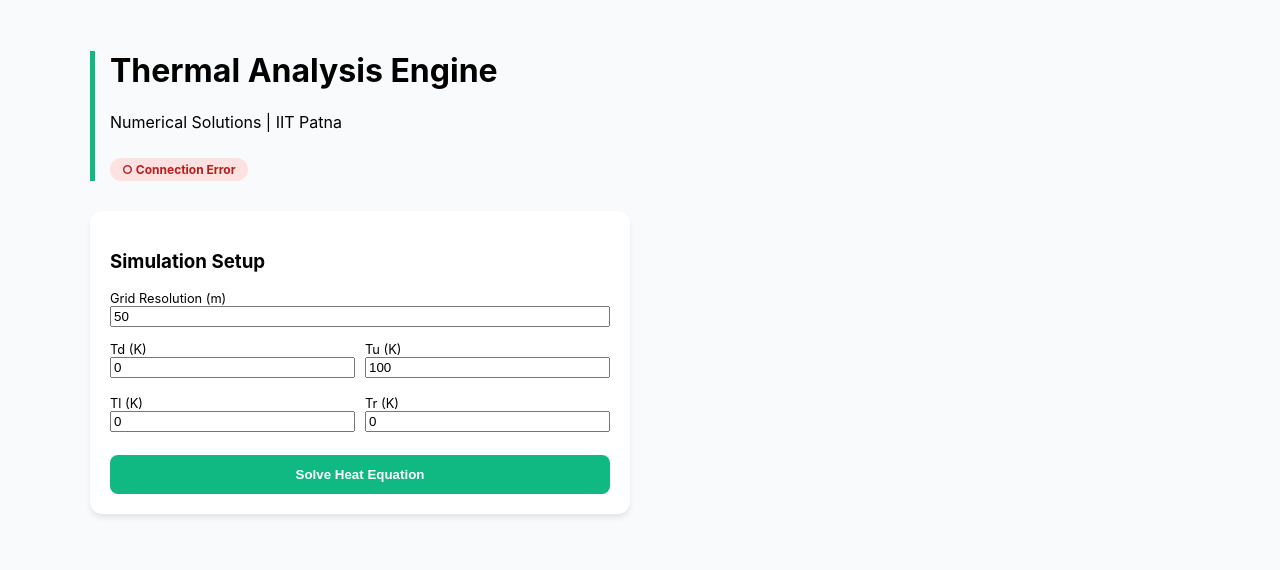
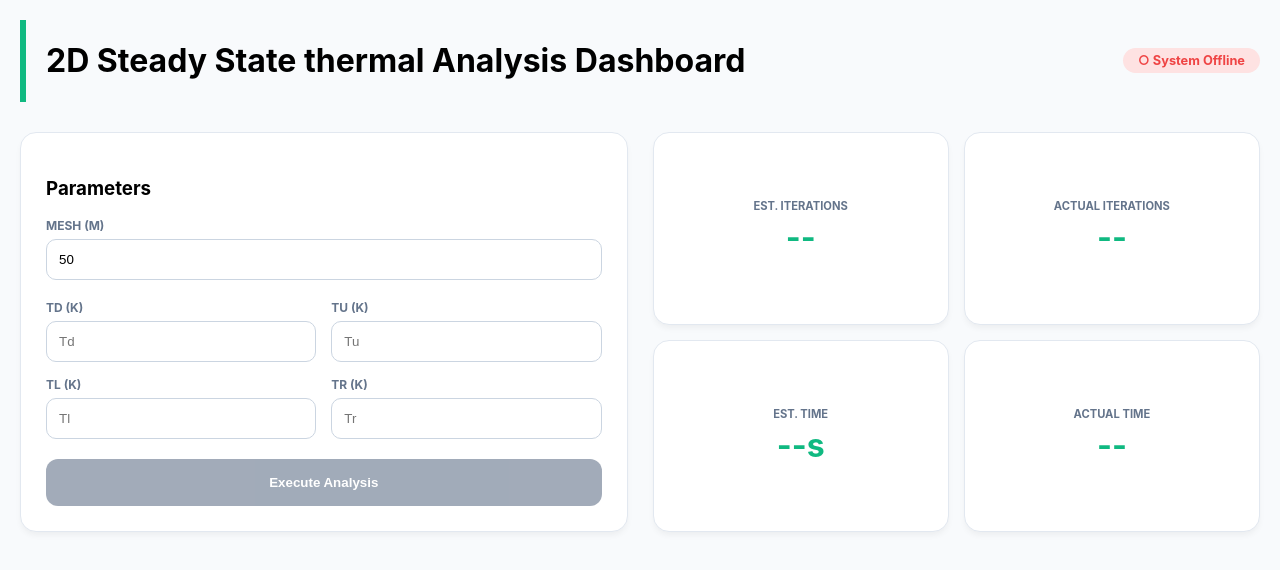
Before and after one commit to SAUBHAGYA-207/HMT_FDF, a React app in the folder frontend/: page / in a window 1280 px wide. Shown: the top 570 px of the page. Built offline with nearby package versions, Linux system fonts and the light colour scheme; no server answers; the HTML template or start-up script is replaced by a standard one.

Commit message:
ui improved and database connected properly

```diff
--- a/frontend/src/App.css
+++ b/frontend/src/App.css
@@ -1,13 +1,110 @@
-:root { --primary: #10b981; --dark: #0f172a; --bg: #f8fafc; }
-body { margin: 0; font-family: 'Inter', sans-serif; background: var(--bg); }
-.dashboard-container { max-width: 1100px; margin: 0 auto; padding: 30px; }
-.header { border-left: 5px solid var(--primary); padding-left: 15px; margin-bottom: 30px; }
-.status-pill { display: inline-block; padding: 4px 12px; border-radius: 20px; font-size: 0.75rem; font-weight: bold; margin-top: 10px; }
-.status-pill.online { background: #dcfce7; color: #15803d; }
-.status-pill.offline { background: #fee2e2; color: #b91c1c; }
-.top-section-grid { display: grid; grid-template-columns: 1fr 1fr; gap: 20px; }
-.card { background: white; padding: 20px; border-radius: 12px; box-shadow: 0 4px 6px -1px rgba(0,0,0,0.1); }
-.boundary-grid { display: grid; grid-template-columns: 1fr 1fr; gap: 10px; margin: 15px 0; }
-.input-group { display: flex; flex-direction: column; font-size: 0.8rem; margin-bottom: 8px; }
-.btn-exec { width: 100%; padding: 12px; background: var(--primary); color: white; border: none; border-radius: 8px; font-weight: bold; cursor: pointer; }
-.plot-grid { display: flex; justify-content: center; gap: 20px; margin-top: 30px; flex-wrap: wrap; }
+:root { --primary: #10b981; --dark: #0f172a; --slate: #64748b; --bg: #f8fafc; --danger: #ef4444;}
+body { background: var(--bg); font-family: 'Inter', sans-serif; margin: 0; padding: 20px; }
+.dashboard { max-width: 1400px; margin: 0 auto; }
+
+.header { border-left: 6px solid var(--primary); padding-left: 20px; margin-bottom: 30px; display: flex; justify-content: space-between; align-items: center; }
+.status-badge { padding: 5px 15px; border-radius: 20px; font-weight: bold; font-size: 0.8rem; }
+.status-badge.online { background: #dcfce7; color: #15803d; }
+.status-badge.offline { background: #fee2e2; color: var(--danger); }
+.status-badge.checking { background: #f1f5f9; color: var(--slate); }
+
+.top-row { display: grid; grid-template-columns: 1fr 1fr; gap: 25px; margin-bottom: 25px; }
+.card { background: white; padding: 25px; border-radius: 16px; border: 1px solid #e2e8f0; box-shadow: 0 4px 6px -1px rgba(0,0,0,0.05); }
+
+.boundary-inputs { display: grid; grid-template-columns: 1fr 1fr; gap: 15px; margin: 20px 0; }
+.input-group label { display: block; font-size: 0.75rem; font-weight: bold; color: var(--slate); margin-bottom: 6px; text-transform: uppercase; }
+.input-group input { width: 100%; padding: 12px; border: 1px solid #cbd5e1; border-radius: 10px; box-sizing: border-box; }
+
+.execute-btn { width: 100%; padding: 16px; background: var(--primary); color: white; border: none; border-radius: 12px; font-weight: 800; cursor: pointer; transition: 0.2s; }
+.execute-btn:disabled { background: var(--slate); cursor: not-allowed; opacity: 0.6; }
+
+.metrics-container { display: grid; grid-template-columns: 1fr 1fr; gap: 15px; }
+.metric-box { text-align: center; display: flex; flex-direction: column; justify-content: center; }
+.metric-box span { font-size: 0.7rem; color: var(--slate); font-weight: bold; text-transform: uppercase; }
+.metric-box strong { font-size: 2rem; color: var(--primary); display: block; margin-top: 5px; }
+
+.plot-row { display: flex; gap: 25px; margin-bottom: 25px; justify-content: center; flex-wrap: wrap;}
+.heatmap-container { text-align: center; margin-bottom: 15px;}
+.heatmap-container h4 { color: var(--slate); margin-bottom: 10px;}
+
+.bottom-row { display: grid; grid-template-columns: 1fr 1.5fr; gap: 25px; }
+
+.probe-inputs { display: flex; gap: 12px; margin: 15px 0; }
+.probe-inputs input { width: 80px; padding: 10px; border-radius: 8px; border: 1px solid #ddd; }
+.probe-inputs button { background: var(--dark); color: white; border: none; padding: 10px 20px; border-radius: 8px; cursor: pointer; }
+.acc-text { border-top: 1px solid #eee; padding-top: 10px; margin-top: 15px; font-size: 1.1rem; }
+
+.small-plots { display: flex; gap: 10px; }
+.loader-bar { height: 6px; background: #f1f5f9; border-radius: 3px; margin-top: 15px; overflow: hidden; }
+.loader-bar .fill { height: 100%; background: var(--primary); transition: width 0.3s ease; }
+.fade-in { animation: fadeIn 0.8s ease-out forwards; }
+@keyframes fadeIn { from { opacity: 0; transform: translateY(10px); } to { opacity: 1; transform: translateY(0); } }
+.probe-card {
+  display: flex;
+  flex-direction: column;
+  gap: 15px;
+}
+
+.probe-inputs {
+  display: grid;
+  grid-template-columns: 1fr 1fr auto;
+  gap: 12px;
+  align-items: flex-end;
+}
+
+.probe-inputs input {
+  width: 100%;
+  padding: 12px;
+  border: 1px solid #e2e8f0;
+  border-radius: 8px;
+  background: #f8fafc;
+  font-family: 'Inter', sans-serif;
+  transition: border-color 0.2s;
+}
+
+.probe-inputs input:focus {
+  border-color: var(--primary);
+  outline: none;
+}
+
+.probe-inputs button {
+  padding: 12px 24px;
+  background: var(--dark);
+  color: white;
+  border-radius: 8px;
+  font-weight: 600;
+  cursor: pointer;
+  transition: opacity 0.2s;
+}
+
+.probe-inputs button:hover {
+  opacity: 0.9;
+}
+
+.probe-results {
+  margin-top: 10px;
+  padding: 15px;
+  background: #f1f5f9;
+  border-radius: 10px;
+  border-left: 4px solid var(--primary);
+}
+
+.probe-results p {
+  margin: 5px 0;
+  font-size: 0.95rem;
+  color: var(--slate);
+  display: flex;
+  justify-content: space-between;
+}
+
+.acc-text {
+  margin-top: 10px !important;
+  padding-top: 10px;
+  border-top: 1px solid #e2e8f0;
+  font-size: 1.1rem !important;
+  color: var(--dark) !important;
+}
+
+.acc-text strong {
+  color: var(--primary);
+}
--- a/frontend/src/App.jsx
+++ b/frontend/src/App.jsx
@@ -4,93 +4,222 @@ import Plot from 'react-plotly.js';
 import './App.css';
 
 function App() {
-  const [params, setParams] = useState({ m: 50, Tu: 100, Td: 0, Tl: 0, Tr: 0 });
+  const [params, setParams] = useState({ m: 50, Tu: 25, Td: 25, Tl: 25, Tr: 25 });
   const [results, setResults] = useState(null);
   const [loading, setLoading] = useState(false);
   const [progress, setProgress] = useState(0);
-  const [status, setStatus] = useState('checking');
+  const [status, setStatus] = useState('checking'); // Dynamic status
   const [regData, setRegData] = useState(null);
+  const [prediction, setPrediction] = useState({ iters: '--', time: '--' });
   const [query, setQuery] = useState({ x: 0, y: 0 });
   const [queryResult, setQueryResult] = useState(null);
 
-  const API_BASE_URL = import.meta.env.VITE_API_BASE_URL || 'http://localhost:8000';
+  const API = import.meta.env.VITE_API_BASE_URL || 'http://localhost:8000';
 
   useEffect(() => {
-    const init = async () => {
+    const checkBackend = async () => {
       try {
-        const res = await axios.get(`${API_BASE_URL}/api/health`);
-        setStatus(res.data.status === 'online' ? 'online' : 'offline');
-        const r = await axios.get(`${API_BASE_URL}/api/regression`);
-        if(!r.data.error) setRegData(r.data);
-      } catch { setStatus('offline'); }
+        const res = await axios.get(`${API}/api/health`);
+        if (res.data.status === 'online') {
+          setStatus('online');
+          fetchReg();
+        } else {
+          setStatus('offline');
+        }
+      } catch (e) {
+        setStatus('offline');
+      }
     };
-    init();
-  }, [API_BASE_URL]);
+    checkBackend();
+  }, [API]);
 
-  const runSimulation = async () => {
+  const fetchReg = async () => {
+    try { const r = await axios.get(`${API}/api/regression`); if(!r.data.error) setRegData(r.data); } catch(e){}
+  };
+
+  const solve = async () => {
+    if (regData?.coeffs) {
+      const { iter_m, iter_c, time_coeffs, time_c } = regData.coeffs;
+      const m = params.m;
+      setPrediction({ iters: Math.round(iter_m*m + iter_c), time: (time_c + time_coeffs[1]*m + time_coeffs[2]*m**2 + time_coeffs[3]*m**3).toFixed(4) });
+    }
     setLoading(true); setProgress(0); setResults(null);
-    const poll = setInterval(async () => {
-      const res = await axios.get(`${API_BASE_URL}/api/progress`);
-      setProgress(res.data.progress);
-    }, 300);
+    const p = setInterval(async () => {
+        try { const r = await axios.get(`${API}/api/progress`); setProgress(r.data.progress); } catch(e){}
+    }, 250);
     try {
-      const res = await axios.post(`${API_BASE_URL}/api/calculate`, params);
-      setResults(res.data);
-      clearInterval(poll); setProgress(100);
-    } catch { clearInterval(poll); }
+      const res = await axios.post(`${API}/api/calculate`, params);
+      setResults(res.data); clearInterval(p); setProgress(100); fetchReg();
+    } catch (e) { clearInterval(p); }
     setLoading(false);
   };
 
-  const handleQuery = () => {
-    if (!results) return;
-    const { x, y } = query; const m = params.m;
-    const fdmVal = results.fdm[m - Math.round(y)][Math.round(x)];
-    const anaVal = results.analytic[m - Math.round(y)][Math.round(x)];
-    setQueryResult({ fdm: fdmVal.toFixed(2), ana: anaVal.toFixed(2) });
+  const probe = () => {
+    if(!results) return;
+    const {x, y} = query; const m = params.m;
+    if(x < 0 || x > m || y < 0 || y > m) return alert("Out of bounds!");
+    const f = results.fdm[m-y][x]; const a = results.analytic[m-y][x];
+    const acc = 100 * (1 - Math.abs(f-a)/Math.max(a,1));
+    setQueryResult({ f: f.toFixed(3), a: a.toFixed(3), acc: acc.toFixed(3) });
   };
 
+  const squareLayout = (title) => ({
+    title: title, width: 500, height: 500,
+    xaxis: { constrain: 'domain', title: 'X-axis' },
+    yaxis: { scaleanchor: 'x', scaleratio: 1, title: 'Y-axis' },
+    margin: { l: 60, r: 40, t: 50, b: 60 },
+  });
+
   return (
-    <div className="dashboard-container">
+    <div className="dashboard">
       <div className="header">
-        <h1>Thermal Analysis Engine</h1>
-        <p>Numerical Solutions | IIT Patna</p>
-        <div className={`status-pill ${status}`}>
-          {status === 'online' ? '● System Connected' : '○ Connection Error'}
+        <h1>2D Steady State thermal Analysis Dashboard</h1>
+        <div className={`status-badge ${status}`}>
+          {status === 'online' ? '● System Online' : status === 'offline' ? '○ System Offline' : '◌ Checking...'}
         </div>
       </div>
 
-      <div className="top-section-grid">
-        <div className="card">
-          <h3>Simulation Setup</h3>
-          <div className="input-group"><label>Grid Resolution (m)</label><input type="number" value={params.m} onChange={(e)=>setParams({...params, m: Number(e.target.value)})} /></div>
-          <div className="boundary-grid">
+      <div className="top-row">
+        <div className="card config-panel">
+          <h3>Parameters</h3>
+          <div className="input-group">
+            <label>Mesh (m)</label>
+            <input type="number" value={params.m} onChange={e=>setParams({...params, m:Number(e.target.value)})} />
+          </div>
+          <div className="boundary-inputs">
             {['Td','Tu','Tl','Tr'].map(k => (
-              <div key={k} className="input-group"><label>{k} (K)</label><input type="number" value={params[k]} onChange={(e)=>setParams({...params, [k]: Number(e.target.value)})} /></div>
+              <div key={k} className="input-group">
+                <label>{k} (K)</label>
+                <input type="number" placeholder={k} onChange={e=>setParams({...params, [k]:Number(e.target.value)})} />
+              </div>
             ))}
           </div>
-          <button className="btn-exec" onClick={runSimulation} disabled={loading}>{loading ? `Solving (${progress}%)` : 'Solve Heat Equation'}</button>
+          <button className="execute-btn" onClick={solve} disabled={loading || status === 'offline'}>
+            {loading ? `Solving ${progress}%` : 'Execute Analysis'}
+          </button>
+          {loading && <div className="loader-bar"><div className="fill" style={{width: `${progress}%`}}></div></div>}
         </div>
 
-        {results && (
-          <div className="card query-container">
-            <h3>Coordinate Query</h3>
-            <div className="query-inputs">
-              <input type="number" placeholder="x" onChange={(e)=>setQuery({...query, x:Number(e.target.value)})}/>
-              <input type="number" placeholder="y" onChange={(e)=>setQuery({...query, y:Number(e.target.value)})}/>
-              <button onClick={handleQuery}>Get Temp</button>
-            </div>
-            {queryResult && <div className="query-results"><strong>Numerical: {queryResult.fdm}K</strong> | <strong>Analytical: {queryResult.ana}K</strong></div>}
-          </div>
-        )}
+        <div className="metrics-container">
+          <div className="card metric-box"><span>Est. Iterations</span><strong>{prediction.iters}</strong></div>
+          <div className="card metric-box"><span>Actual Iterations</span><strong>{results?.iters || '--'}</strong></div>
+          <div className="card metric-box"><span>Est. Time</span><strong>{prediction.time}s</strong></div>
+          <div className="card metric-box"><span>Actual Time</span><strong>{results ? results.time.toFixed(4)+'s' : '--'}</strong></div>
+        </div>
       </div>
 
       {results && (
-        <div className="plot-grid">
-          <Plot data={[{ z: results.fdm, type: 'heatmap', colorscale: 'Jet' }]} layout={{ title: 'SOR Numerical', width: 450, height: 400 }} />
-          <Plot data={[{ z: results.analytic, type: 'heatmap', colorscale: 'Jet' }]} layout={{ title: 'Fourier Analytical', width: 450, height: 400 }} />
+        <div className="results-area fade-in">
+          <div className="card plot-row">
+            <div className="heatmap-container">
+                <h4>Numerical Solution (FDM)</h4>
+                <Plot data={[{z:results.fdm, type:'heatmap', colorscale:'Jet'}]} layout={squareLayout('')} />
+            </div>
+            <div className="heatmap-container">
+                <h4>Analytical Solution (Fourier)</h4>
+                <Plot data={[{z:results.analytic, type:'heatmap', colorscale:'Jet'}]} layout={squareLayout('')} />
+            </div>
+          </div>
+
+          <div className="bottom-row">
+            <div className="card probe-card">
+              <h3>Coordinate Precision Probe</h3>
+              <div className="probe-inputs">
+                <div className="input-group">
+                  <label style={{fontSize: '0.7rem', fontWeight: 'bold', color: '#64748b', display: 'block', marginBottom: '4px'}}>X-COORDINATE</label>
+                  <input type="number" placeholder="0" onChange={e=>setQuery({...query, x:Number(e.target.value)})}/>
+                </div>
+                <div className="input-group">
+                  <label style={{fontSize: '0.7rem', fontWeight: 'bold', color: '#64748b', display: 'block', marginBottom: '4px'}}>Y-COORDINATE</label>
+                  <input type="number" placeholder="0" onChange={e=>setQuery({...query, y:Number(e.target.value)})}/>
+                </div>
+                <button onClick={probe}>Run Query</button>
+              </div>
+
+              {queryResult && (
+                <div className="probe-results fade-in">
+                  <p>
+                    <span>Numerical (FDM):</span>
+                    <strong>{queryResult.f} K</strong>
+                  </p>
+                  <p>
+                    <span>Analytical (Fourier):</span>
+                    <strong>{queryResult.a} K</strong>
+                  </p>
+                  <p className="acc-text">
+                    <span>Point Accuracy:</span>
+                    <strong>{queryResult.acc}%</strong>
+                  </p>
+                </div>
+              )}
+            </div>
+
+<div className="card regression-card">
+  <h3>Historical Performance Scatter</h3>
+  <div className="small-plots" style={{ display: 'flex', gap: '20px', justifyContent: 'center' }}>
+
+    {/* Plot 1: Iterations Scatter */}
+    <Plot
+      data={[
+        {
+          x: regData?.m_values,
+          y: regData?.iter_values,
+          mode: 'markers',
+          name: 'Past Runs',
+          marker: {color: '#10b981', size: 8, opacity: 0.6}
+        },
+        {
+          x: [params.m],
+          y: [results.iters],
+          mode: 'markers',
+          name: 'Current',
+          marker: {color: '#ef4444', size: 12, symbol: 'diamond'}
+        }
+      ]}
+      layout={{
+        width: 420, height: 350,
+        title: '<b>Iteration Distribution</b>',
+        xaxis: { title: { text: 'Grid Size (m)', standoff: 20 }, gridcolor: '#f1f5f9' },
+        yaxis: { title: { text: 'Iterations (N)', standoff: 20 }, gridcolor: '#f1f5f9' },
+        margin: { t: 60, l: 80, r: 30, b: 80 },
+        paper_bgcolor: 'rgba(0,0,0,0)', plot_bgcolor: 'rgba(0,0,0,0)'
+      }}
+    />
+
+    {/* Plot 2: Runtime Scatter */}
+    <Plot
+      data={[
+        {
+          x: regData?.m_values,
+          y: regData?.time_values,
+          mode: 'markers',
+          name: 'Past Runs',
+          marker: {color: '#6366f1', size: 8, opacity: 0.6}
+        },
+        {
+          x: [params.m],
+          y: [results.time],
+          mode: 'markers',
+          name: 'Current',
+          marker: {color: '#ef4444', size: 12, symbol: 'diamond'}
+        }
+      ]}
+      layout={{
+        width: 420, height: 350,
+        title: '<b>Runtime Distribution</b>',
+        xaxis: { title: { text: 'Grid Size (m)', standoff: 20 }, gridcolor: '#f1f5f9' },
+        yaxis: { title: { text: 'Time (Seconds)', standoff: 20 }, gridcolor: '#f1f5f9' },
+        margin: { t: 60, l: 80, r: 30, b: 80 },
+        paper_bgcolor: 'rgba(0,0,0,0)', plot_bgcolor: 'rgba(0,0,0,0)'
+      }}
+    />
+  </div>
+</div>
+          </div>
         </div>
       )}
     </div>
   );
 }
+
 export default App;
```
Also changed, not shown: 1 other file (tests, documents, lock files or other folders).
